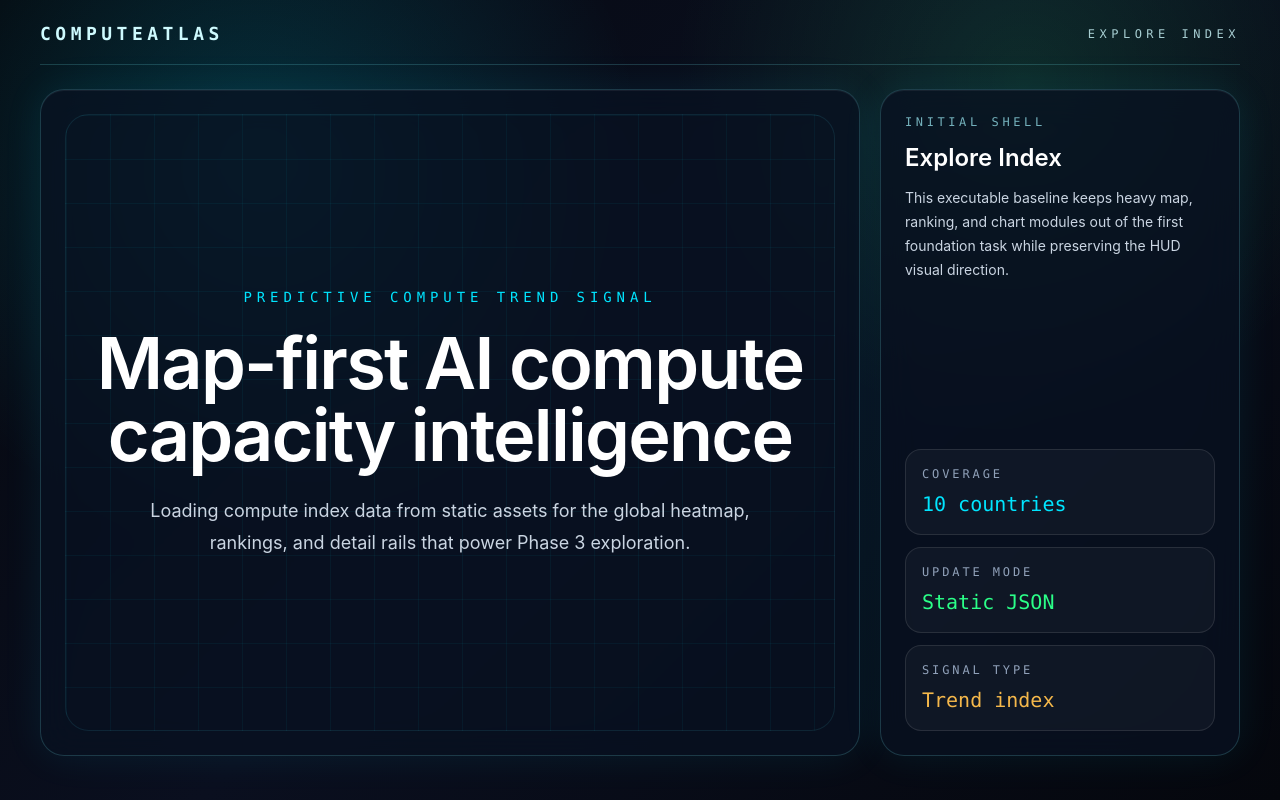
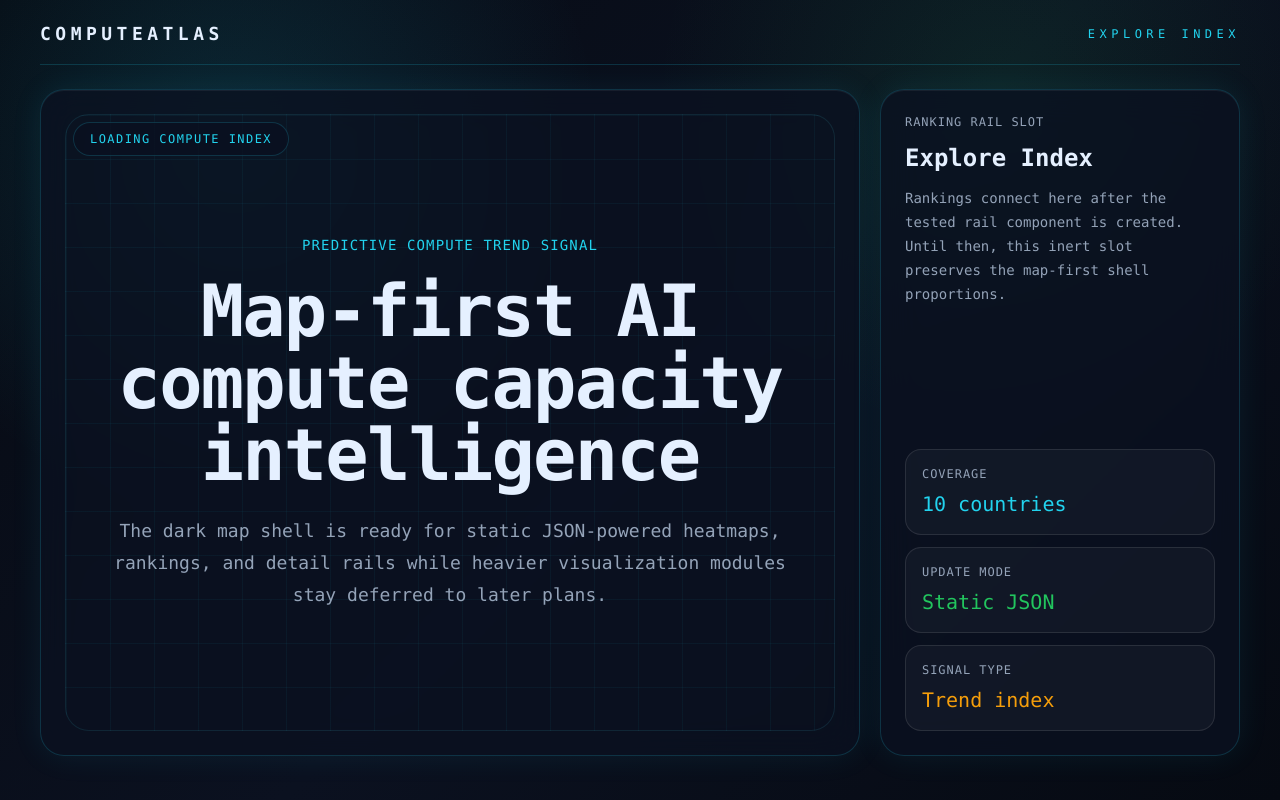
Before and after one commit to txdywy/iait, a React (Vite) app: page / in a window 1280 px wide. Built offline with nearby package versions, Linux system fonts and the light colour scheme.

Commit message:
feat(03-04): extend HUD shell tokens
- Add exact Phase 03 HUD colors, mono stack, tabular numeric utility, and focus outline
- Preserve map-first shell with inert ranking rail slot before RankingRail exists

```diff
--- a/src/app/App.tsx
+++ b/src/app/App.tsx
@@ -8,48 +8,56 @@ export function App() {
   return (
     <main className="min-h-screen overflow-hidden bg-[var(--ca-bg)] text-[var(--ca-text)]">
       <section className="relative isolate flex min-h-screen flex-col px-6 py-5 lg:px-10">
-        <div className="pointer-events-none absolute inset-0 -z-10 bg-[radial-gradient(circle_at_20%_20%,rgba(0,229,255,0.18),transparent_32%),radial-gradient(circle_at_80%_10%,rgba(43,255,136,0.12),transparent_28%),linear-gradient(135deg,#05070d_0%,#0a0f1f_48%,#05070d_100%)]" />
-        <header className="flex items-center justify-between border-b border-[var(--ca-border)] pb-4 font-mono uppercase tracking-[0.28em] text-cyan-100/80">
-          <span className="text-lg font-semibold text-cyan-100">ComputeAtlas</span>
-          <span className="hidden text-xs sm:inline">Explore Index</span>
+        <div className="pointer-events-none absolute inset-0 -z-10 bg-[radial-gradient(circle_at_18%_18%,rgba(34,211,238,0.14),transparent_30%),radial-gradient(circle_at_78%_12%,rgba(34,197,94,0.1),transparent_28%),linear-gradient(135deg,#060A12_0%,#0B1120_52%,#060A12_100%)]" />
+        <header className="flex items-center justify-between border-b border-[var(--ca-border)] pb-4 font-mono uppercase tracking-[0.28em] text-[var(--ca-muted)]">
+          <span className="text-lg font-semibold text-[var(--ca-text)]">ComputeAtlas</span>
+          <span className="hidden text-xs text-[var(--ca-cyan)] sm:inline">Explore Index</span>
         </header>
 
         <div className="grid flex-1 gap-5 py-6 lg:grid-cols-[minmax(0,1fr)_360px]">
-          <section className="ca-panel relative flex min-h-[560px] items-center justify-center overflow-hidden rounded-3xl p-8">
-            <div className="absolute inset-6 rounded-[1.5rem] border border-cyan-300/10 bg-[linear-gradient(90deg,rgba(0,229,255,0.05)_1px,transparent_1px),linear-gradient(rgba(0,229,255,0.05)_1px,transparent_1px)] bg-[size:44px_44px]" />
+          <section
+            aria-label="Loading compute index"
+            className="ca-panel relative flex min-h-[560px] items-center justify-center overflow-hidden rounded-3xl p-8"
+          >
+            <div className="absolute inset-6 rounded-[1.5rem] border border-cyan-300/10 bg-[linear-gradient(90deg,rgba(34,211,238,0.05)_1px,transparent_1px),linear-gradient(rgba(34,211,238,0.05)_1px,transparent_1px)] bg-[size:44px_44px]" />
+            <div className="absolute left-8 top-8 rounded-full border border-[var(--ca-border)] bg-[var(--ca-surface)] px-4 py-2 font-mono text-xs uppercase tracking-[0.12em] text-[var(--ca-cyan)]">
+              Loading compute index
+            </div>
             <div className="relative max-w-3xl text-center">
-              <p className="font-mono text-sm uppercase tracking-[0.35em] text-[var(--ca-cyan)]">
+              <p className="font-mono text-sm uppercase tracking-[0.08em] text-[var(--ca-cyan)]">
                 Predictive compute trend signal
               </p>
-              <h1 className="mt-5 text-5xl font-semibold tracking-tight text-white md:text-7xl">
+              <h1 className="mt-5 text-5xl font-semibold tracking-tight text-[var(--ca-text)] md:text-7xl">
                 Map-first AI compute capacity intelligence
               </h1>
-              <p className="mx-auto mt-6 max-w-2xl text-lg leading-8 text-slate-300">
-                Loading compute index data from static assets for the global heatmap, rankings,
-                and detail rails that power Phase 3 exploration.
+              <p className="mx-auto mt-6 max-w-2xl text-lg leading-8 text-[var(--ca-muted)]">
+                The dark map shell is ready for static JSON-powered heatmaps, rankings, and
+                detail rails while heavier visualization modules stay deferred to later plans.
               </p>
             </div>
           </section>
 
           <aside className="ca-panel flex flex-col justify-between rounded-3xl p-6">
             <div>
-              <p className="font-mono text-xs uppercase tracking-[0.3em] text-cyan-200/70">
-                Initial shell
+              <p className="font-mono text-xs uppercase tracking-[0.08em] text-[var(--ca-muted)]">
+                Ranking rail slot
               </p>
-              <h2 className="mt-3 text-2xl font-semibold text-white">Explore Index</h2>
-              <p className="mt-3 text-sm leading-6 text-slate-300">
-                This executable baseline keeps heavy map, ranking, and chart modules out of the
-                first foundation task while preserving the HUD visual direction.
+              <h2 className="mt-3 text-2xl font-semibold text-[var(--ca-text)]">Explore Index</h2>
+              <p className="mt-3 text-sm leading-6 text-[var(--ca-muted)]">
+                Rankings connect here after the tested rail component is created. Until then, this
+                inert slot preserves the map-first shell proportions.
               </p>
             </div>
 
             <dl className="mt-8 grid gap-3">
               {signalCards.map((card) => (
                 <div className="rounded-2xl border border-white/10 bg-white/[0.035] p-4" key={card.label}>
-                  <dt className="font-mono text-xs uppercase tracking-[0.24em] text-slate-400">
+                  <dt className="font-mono text-xs uppercase tracking-[0.08em] text-[var(--ca-muted)]">
                     {card.label}
                   </dt>
-                  <dd className={`mt-2 font-mono text-xl ca-tone-${card.tone}`}>{card.value}</dd>
+                  <dd className={`ca-tabular mt-2 font-mono text-xl ca-tone-${card.tone}`}>
+                    {card.value}
+                  </dd>
                 </div>
               ))}
             </dl>
--- a/src/styles/index.css
+++ b/src/styles/index.css
@@ -3,15 +3,19 @@
 :root {
   color-scheme: dark;
   font-family:
-    Inter, ui-sans-serif, system-ui, -apple-system, BlinkMacSystemFont, "Segoe UI", sans-serif;
-  --ca-bg: #05070d;
-  --ca-surface: rgba(9, 18, 33, 0.76);
-  --ca-border: rgba(125, 249, 255, 0.18);
-  --ca-text: #e5f7ff;
-  --ca-muted: #8aa1b3;
-  --ca-cyan: #00e5ff;
-  --ca-green: #2bff88;
-  --ca-amber: #f5b84b;
+    "IBM Plex Mono", "JetBrains Mono", ui-monospace, SFMono-Regular, Menlo, Consolas, monospace;
+  --ca-bg: #060A12;
+  --ca-surface-solid: #0B1120;
+  --ca-surface: rgba(11, 17, 32, 0.78);
+  --ca-border: rgba(34, 211, 238, 0.18);
+  --ca-border-strong: rgba(34, 211, 238, 0.42);
+  --ca-text: #E5F0FF;
+  --ca-muted: #94A3B8;
+  --ca-disabled: #64748B;
+  --ca-cyan: #22D3EE;
+  --ca-green: #22C55E;
+  --ca-amber: #F59E0B;
+  --ca-error: #EF4444;
 }
 
 * {
@@ -28,6 +32,7 @@ body {
   min-width: 320px;
   min-height: 100vh;
   background: var(--ca-bg);
+  color: var(--ca-text);
 }
 
 button,
@@ -37,11 +42,28 @@ select {
   font: inherit;
 }
 
+button:focus-visible,
+a:focus-visible,
+[role="button"]:focus-visible,
+[tabindex]:focus-visible {
+  outline: 2px solid #22D3EE;
+  outline-offset: 2px;
+}
+
 .ca-panel {
   border: 1px solid var(--ca-border);
   background: var(--ca-surface);
-  box-shadow: 0 0 40px rgba(0, 229, 255, 0.08), inset 0 1px 0 rgba(255, 255, 255, 0.06);
+  box-shadow: 0 0 32px rgba(34, 211, 238, 0.08), inset 0 1px 0 rgba(229, 240, 255, 0.06);
   backdrop-filter: blur(18px);
+}
+
+.ca-panel-selected {
+  border-color: var(--ca-border-strong);
+  box-shadow: 0 0 36px rgba(34, 211, 238, 0.18), inset 0 1px 0 rgba(229, 240, 255, 0.08);
+}
+
+.ca-tabular {
+  font-variant-numeric: tabular-nums;
 }
 
 .ca-tone-cyan {
@@ -55,3 +77,7 @@ select {
 .ca-tone-amber {
   color: var(--ca-amber);
 }
+
+.ca-tone-muted {
+  color: var(--ca-muted);
+}
```
